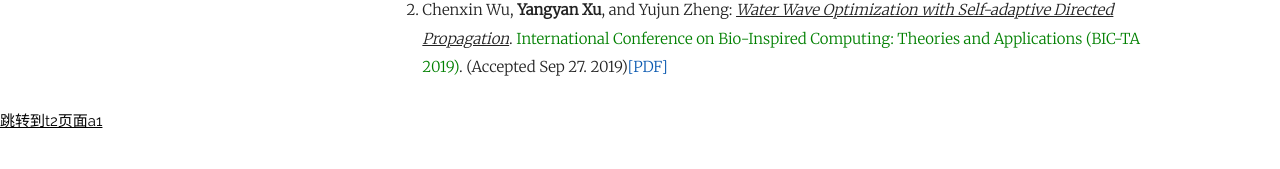
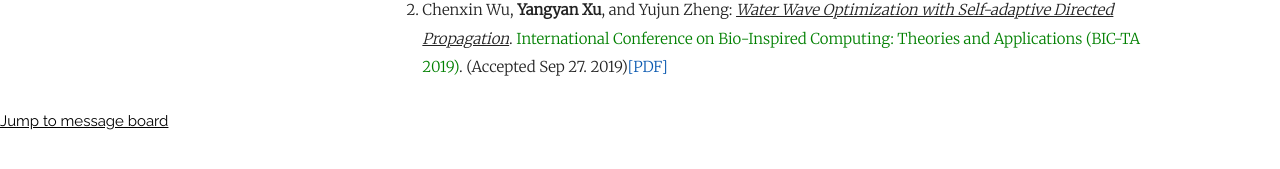
Before and after one commit to PierceUniverse/PierceUniverse.github.io, a Jekyll site: the page built from index.md, in a window 1280 px wide. Shown: the part 623-792 px from the top of the page. Built offline with Jekyll 4.4.1, drawn with Linux system fonts in a browser that asks for light colours; comment, search, counter and statistics services are not loaded; our own code applies the rules of GitHub Pages for plain Markdown files.

Commit message:
page fix

```diff
--- a/_config.yml
+++ b/_config.yml
@@ -49,7 +49,7 @@ plainwhite:
 livere_uid: MTAyMC81MDU3Ni8yNzA1OQ==
 
 # Build settings
-theme: minima
+theme: plainwhite
 
 plugins:
   - jekyll-seo-tag
--- a/_layouts/default.html
+++ b/_layouts/default.html
@@ -70,7 +70,7 @@
 
       });
       </script>
-      <a href="./comments.html#a1" target="_blank" class="anchor">跳转到t2页面a1</a>
+      <a href="./comments.html#a1" target="_blank" class="anchor">Jump to message board</a>
     {%- if site.plainwhite.analytics_id -%}
       <script async src="https://www.googletagmanager.com/gtag/js?id={{ site.plainwhite.analytics_id }}"></script>
       <script>
```
Also changed, not shown: _layouts/comments.html (+0 -10 lines).
